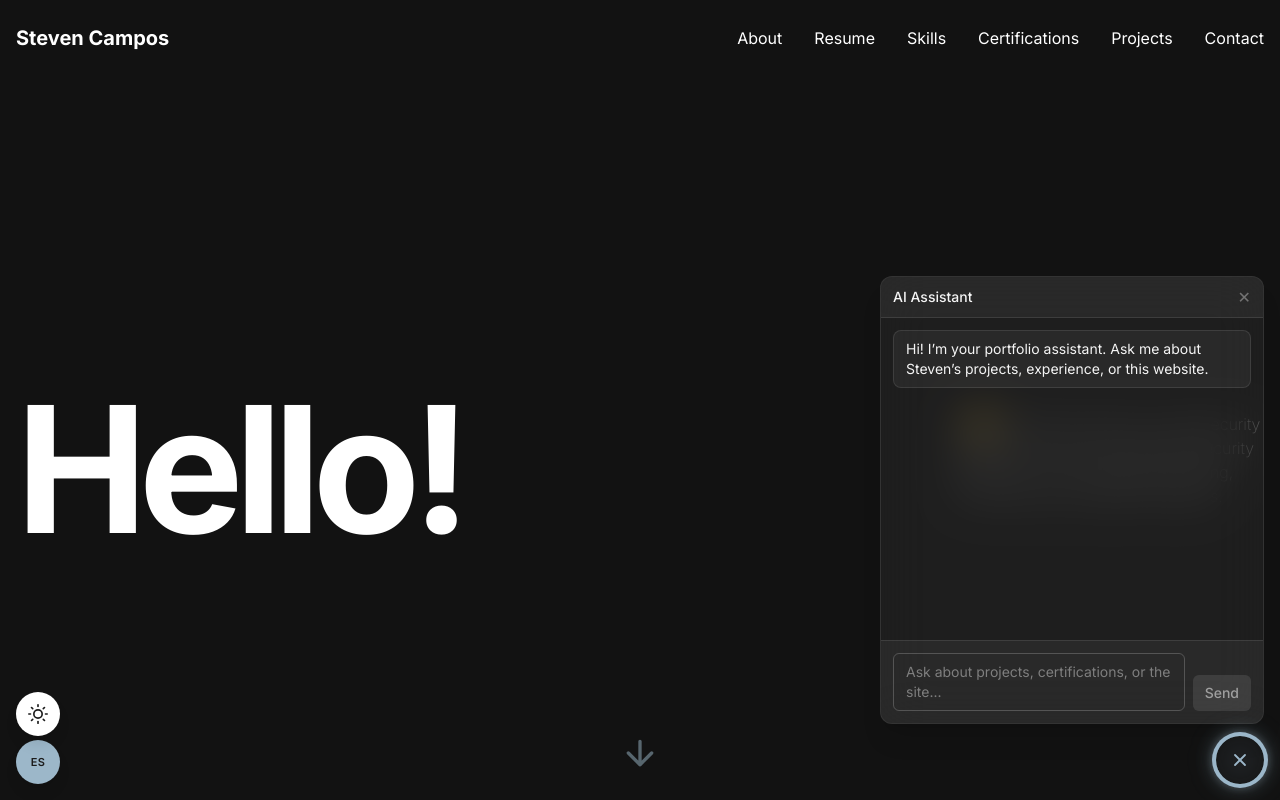
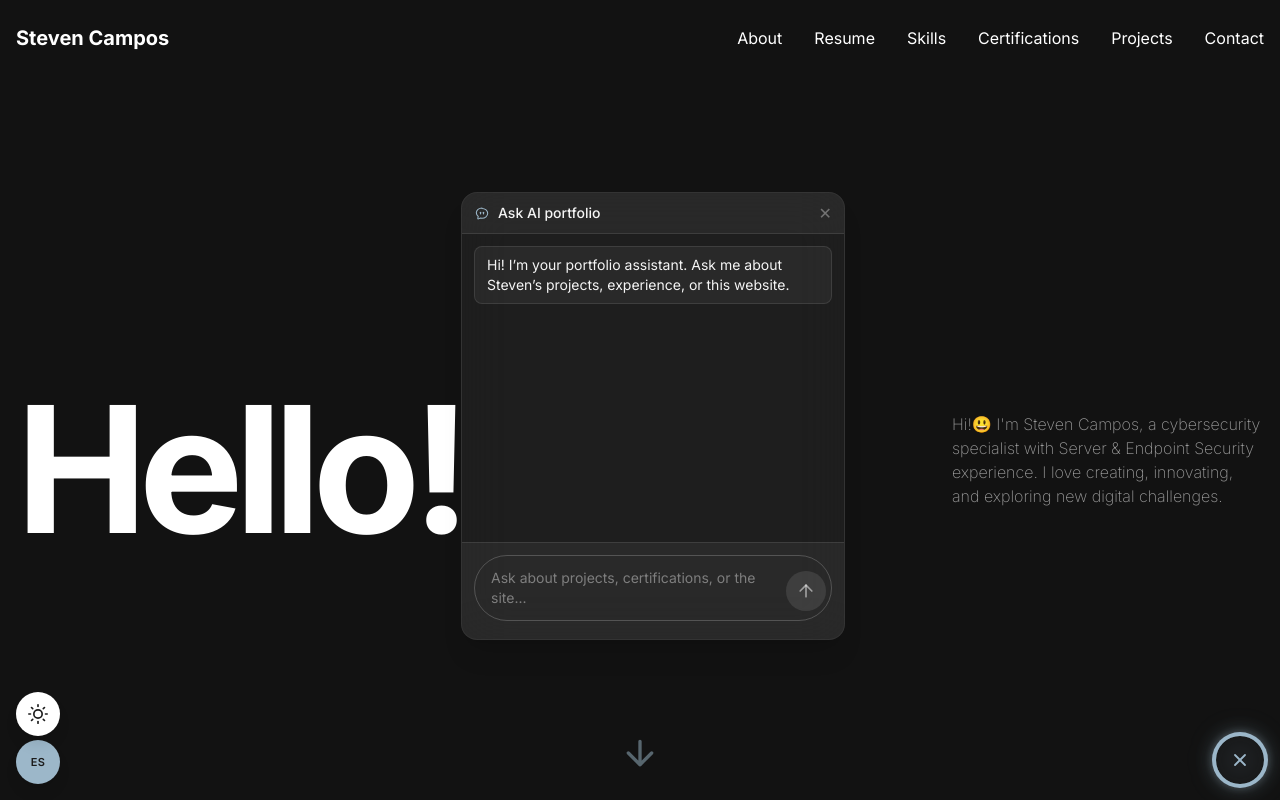
Before and after one commit to stevencampos15/NewPortfolio, a Next.js app: page / in a window 1280 px wide. Both pictures are taken after a click on the button "Open chat". Shown: the top 800 px of the page. Built offline with nearby package versions, Linux system fonts and the light colour scheme.

Commit message:
Added some improvements to the chat UI

```diff
--- a/src/components/chat/ChatWidget.tsx
+++ b/src/components/chat/ChatWidget.tsx
@@ -1,7 +1,8 @@
 "use client";
 
 import { useCallback, useEffect, useMemo, useRef, useState } from "react";
-import { AnimatePresence, motion } from "framer-motion";
+import { AnimatePresence, motion, useDragControls, useMotionValue } from "framer-motion";
+import { ArrowUp, Maximize2, Minimize2 } from "lucide-react";
 
 type ChatMessage = {
   role: "user" | "assistant";
@@ -26,6 +27,29 @@ const INITIAL_ASSISTANT_MESSAGE =
 
 const Container: React.FC<{ children: React.ReactNode }> = ({ children }) => (
   <div className="fixed bottom-4 right-4 z-50">{children}</div>
+);
+
+const SmallChatIcon: React.FC<{ className?: string }> = ({ className }) => (
+  <svg
+    xmlns="http://www.w3.org/2000/svg"
+    viewBox="0 0 24 24"
+    fill="none"
+    className={className}
+    aria-hidden
+  >
+    <path
+      d="M12 4.5c-4.694 0-8.5 3.24-8.5 7.25 0 2.13 1.086 4.02 2.86 5.3l-.66 2.9a.75.75 0 0 0 1.02.86l3.05-1.26c.716.16 1.476.25 2.28.25 4.694 0 8.5-3.24 8.5-7.3 0-4.01-3.806-7.25-8.5-7.25Z"
+      stroke="currentColor"
+      strokeWidth="1.6"
+      strokeLinecap="round"
+      strokeLinejoin="round"
+    />
+    {/* Eyes (open state) */}
+    <g>
+      <rect x="8.9" y="10" width="1.8" height="4.2" rx="0.9" fill="currentColor" />
+      <rect x="13.3" y="10" width="1.8" height="4.2" rx="0.9" fill="currentColor" />
+    </g>
+  </svg>
 );
 
 const FloatingButton: React.FC<{
@@ -171,40 +195,243 @@ const FloatingButton: React.FC<{
   );
 };
 
-const Panel: React.FC<{ children: React.ReactNode; isOpen: boolean } & {
+type PanelProps = {
+  isOpen: boolean;
   handleClose: () => void;
-}> = ({ children, isOpen, handleClose }) => {
+  messages: ReadonlyArray<ChatMessage>;
+  messagesContainerRef: React.RefObject<HTMLDivElement>;
+  input: string;
+  setInput: (v: string) => void;
+  canSend: boolean;
+  handleSend: () => void | Promise<void>;
+  handleInputKeyDown: (e: React.KeyboardEvent<HTMLTextAreaElement>) => void;
+};
+
+const Panel: React.FC<PanelProps> = ({
+  isOpen,
+  handleClose,
+  messages,
+  messagesContainerRef,
+  input,
+  setInput,
+  canSend,
+  handleSend,
+  handleInputKeyDown,
+}) => {
   const panelRef = useRef<HTMLDivElement>(null);
+  const dragControls = useDragControls();
+  const x = useMotionValue(0);
+  const y = useMotionValue(0);
+  const storageKey = "chat:panel:pos:v1";
+  const [isFullscreen, setIsFullscreen] = useState(false);
+  const prevPosRef = useRef<{ x: number; y: number } | null>(null);
 
-  const handleKeyDown = useCallback(
-    (e: KeyboardEvent) => {
-      if (e.key === "Escape") {
-        handleClose();
-      }
-    },
-    [handleClose]
-  );
+  const clampToViewport = useCallback((nx: number, ny: number, w: number, h: number) => {
+    const maxX = Math.max(0, window.innerWidth - w);
+    const maxY = Math.max(0, window.innerHeight - h);
+    const clampedX = Math.min(Math.max(0, nx), maxX);
+    const clampedY = Math.min(Math.max(0, ny), maxY);
+    return { x: clampedX, y: clampedY };
+  }, []);
+
+  const centerPosition = useCallback((w: number, h: number) => {
+    const cx = Math.max(0, (window.innerWidth - w) / 2);
+    const cy = Math.max(0, (window.innerHeight - h) / 2);
+    return { x: Math.round(cx), y: Math.round(cy) };
+  }, []);
+
+  // Handle ESC to close
+  const escHandler = useCallback((e: KeyboardEvent) => {
+    if (e.key === "Escape") handleClose();
+  }, [handleClose]);
 
   useEffect(() => {
     if (!isOpen) return;
-    document.addEventListener("keydown", handleKeyDown);
-    return () => document.removeEventListener("keydown", handleKeyDown);
-  }, [isOpen, handleKeyDown]);
+    document.addEventListener("keydown", escHandler);
+    return () => document.removeEventListener("keydown", escHandler);
+  }, [isOpen, escHandler]);
+
+  // Initialize position on open (remember last or center)
+  useEffect(() => {
+    if (!isOpen) return;
+    const apply = () => {
+      const el = panelRef.current;
+      if (!el) return;
+      const rect = el.getBoundingClientRect();
+      try {
+        const raw = localStorage.getItem(storageKey);
+        if (raw) {
+          const saved = JSON.parse(raw) as { x: number; y: number };
+          const { x: nx, y: ny } = clampToViewport(saved.x, saved.y, rect.width, rect.height);
+          x.set(nx);
+          y.set(ny);
+          return;
+        }
+      } catch {
+        /* ignore malformed storage */
+      }
+      const { x: cx, y: cy } = centerPosition(rect.width, rect.height);
+      x.set(cx);
+      y.set(cy);
+    };
+    // schedule after first paint so rect is measured correctly
+    requestAnimationFrame(apply);
+  }, [isOpen, clampToViewport, centerPosition, x, y]);
+
+  // Clamp on resize
+  useEffect(() => {
+    if (!isOpen) return;
+    const onResize = () => {
+      const el = panelRef.current;
+      if (!el) return;
+      const rect = el.getBoundingClientRect();
+      const next = clampToViewport(x.get(), y.get(), rect.width, rect.height);
+      x.set(next.x);
+      y.set(next.y);
+    };
+    window.addEventListener("resize", onResize);
+    return () => window.removeEventListener("resize", onResize);
+  }, [isOpen, clampToViewport, x, y]);
+
+  const handleDragEnd = useCallback(() => {
+    const el = panelRef.current;
+    if (!el) return;
+    const rect = el.getBoundingClientRect();
+    const next = clampToViewport(x.get(), y.get(), rect.width, rect.height);
+    x.set(next.x);
+    y.set(next.y);
+    try {
+      localStorage.setItem(storageKey, JSON.stringify(next));
+    } catch {
+      /* ignore */
+    }
+  }, [clampToViewport, x, y]);
+
+  const handleToggleFullscreen = useCallback(() => {
+    if (!isFullscreen) {
+      // Store current position and expand
+      prevPosRef.current = { x: x.get(), y: y.get() };
+      x.set(0);
+      y.set(0);
+      setIsFullscreen(true);
+      return;
+    }
+    // Restore position when exiting fullscreen
+    setIsFullscreen(false);
+    const prev = prevPosRef.current;
+    const el = panelRef.current;
+    if (prev && el) {
+      const rect = el.getBoundingClientRect();
+      const next = clampToViewport(prev.x, prev.y, rect.width, rect.height);
+      x.set(next.x);
+      y.set(next.y);
+    }
+  }, [isFullscreen, x, y, clampToViewport]);
 
   return (
-    <div
+    <motion.div
       ref={panelRef}
       role="dialog"
       aria-modal="true"
       aria-label="AI chat"
       className={
-        (isOpen ? "" : "hidden ") +
-        "w-96 max-w-[95vw] h-[28rem] rounded-xl shadow-xl flex flex-col overflow-hidden " +
-        "backdrop-blur-xl bg-white/10 dark:bg-white/5 border border-white/20 dark:border-white/10"
+        "fixed left-0 top-0 z-[60] shadow-xl flex flex-col overflow-hidden backdrop-blur-xl bg-white/10 dark:bg-white/5 border border-white/20 dark:border-white/10 " +
+        (isFullscreen
+          ? "w-screen max-w-none h-[100svh] rounded-none"
+          : "w-96 max-w-[95vw] h-[28rem] rounded-2xl")
       }
+      style={{ x, y, transformOrigin: "bottom right" }}
+      initial={{ opacity: 0, scale: 0.92 }}
+      animate={{ opacity: 1, scale: 1 }}
+      exit={{ opacity: 0, scale: 0.9 }}
+      transition={{ duration: 0.22, ease: "easeOut" }}
+      drag={!isFullscreen}
+      dragControls={dragControls}
+      dragListener={false}
+      dragMomentum={false}
+      dragElastic={0}
+      onDragEnd={handleDragEnd}
     >
-      {children}
-    </div>
+      {/* Header (drag handle) */}
+      <div
+        className={
+          "flex items-center justify-between px-3 py-2 border-b border-white/10 bg-white/5 dark:bg-white/5 select-none " +
+          (isFullscreen ? "" : "cursor-grab active:cursor-grabbing")
+        }
+        onPointerDown={(e) => {
+          if (!isFullscreen) dragControls.start(e);
+        }}
+      >
+        <div className="flex items-center gap-2 text-sm font-medium text-neutral-900 dark:text-neutral-100">
+          <SmallChatIcon className="h-4 w-4 text-[#9CB7C9]" />
+          <span>Ask AI portfolio</span>
+        </div>
+        <div className="flex items-center gap-2">
+          <button
+            type="button"
+            aria-label={isFullscreen ? "Exit fullscreen" : "Enter fullscreen"}
+            className="md:hidden text-neutral-500 hover:text-neutral-700 dark:hover:text-neutral-300"
+            onClick={handleToggleFullscreen}
+            onPointerDown={(e) => e.stopPropagation()}
+          >
+            {isFullscreen ? <Minimize2 className="h-5 w-5" /> : <Maximize2 className="h-5 w-5" />}
+          </button>
+          <button
+            type="button"
+            aria-label="Close chat panel"
+            tabIndex={0}
+            onClick={handleClose}
+            onKeyDown={(e) => {
+              if (e.key === "Enter" || e.key === " ") {
+                e.preventDefault();
+                handleClose();
+              }
+            }}
+            onPointerDown={(e) => e.stopPropagation()}
+            className="text-neutral-500 hover:text-neutral-700 dark:hover:text-neutral-300"
+          >
+            ✕
+          </button>
+        </div>
+      </div>
+
+      {/* Messages */}
+      <div ref={messagesContainerRef} className="flex-1 overflow-y-auto p-3 flex flex-col gap-2">
+        {messages.map((m, i) => (
+          <MessageBubble key={i} msg={m} />
+        ))}
+      </div>
+
+      {/* Input */}
+      <div className="p-3 border-t border-white/10 bg-white/5 dark:bg-white/5">
+        <div className="relative">
+          <textarea
+            aria-label="Type your message"
+            tabIndex={0}
+            value={input}
+            onChange={(e) => setInput(e.target.value)}
+            onKeyDown={handleInputKeyDown}
+            placeholder="Ask about projects, certifications, or the site..."
+            className="w-full resize-none rounded-full bg-transparent border border-white/20 px-4 py-3 pr-16 text-sm focus:outline-none focus:ring-2 focus:ring-[#9CB7C9] placeholder:text-white/40 min-h-12 max-h-28"
+          />
+          <button
+            type="button"
+            aria-label="Send message"
+            tabIndex={0}
+            disabled={!canSend}
+            onClick={() => void handleSend()}
+            className={
+              "absolute right-1.5 top-1/2 -translate-y-1/2 h-10 w-10 rounded-full flex items-center justify-center transition focus:outline-none focus:ring-2 focus:ring-[#9CB7C9] " +
+              (canSend
+                ? "bg-[#9CB7C9] text-[#1C1C1C] hover:bg-[#8BA5B7]"
+                : "bg-white/10 text-white/50 cursor-not-allowed")
+            }
+          >
+            <ArrowUp className="h-5 w-5" />
+          </button>
+        </div>
+      </div>
+    </motion.div>
   );
 };
 
@@ -332,59 +559,21 @@ const ChatWidget: React.FC = () => {
   return (
     <Container>
       <div className="flex flex-col items-end gap-3">
-        <Panel isOpen={isOpen} handleClose={() => setIsOpen(false)}>
-          <div className="flex items-center justify-between px-3 py-2 border-b border-white/10 bg-white/5 dark:bg-white/5">
-            <div className="text-sm font-medium text-neutral-900 dark:text-neutral-100">AI Assistant</div>
-            <button
-              type="button"
-              aria-label="Close chat panel"
-              tabIndex={0}
-              onClick={() => setIsOpen(false)}
-              onKeyDown={(e) => {
-                if (e.key === "Enter" || e.key === " ") {
-                  e.preventDefault();
-                  setIsOpen(false);
-                }
-              }}
-              className="text-neutral-500 hover:text-neutral-700 dark:hover:text-neutral-300"
-            >
-              ✕
-            </button>
-          </div>
-          <div ref={messagesContainerRef} className="flex-1 overflow-y-auto p-3 flex flex-col gap-2">
-            {messages.map((m, i) => (
-              <MessageBubble key={i} msg={m} />
-            ))}
-          </div>
-          <div className="p-3 border-t border-white/10 bg-white/5 dark:bg-white/5">
-            <div className="flex items-end gap-2">
-              <textarea
-                aria-label="Type your message"
-                tabIndex={0}
-                value={input}
-                onChange={(e) => setInput(e.target.value)}
-                onKeyDown={handleInputKeyDown}
-                placeholder="Ask about projects, certifications, or the site..."
-                className="w-full resize-none rounded-md border border-white/20 bg-transparent px-3 py-2 text-sm focus:outline-none focus:ring-2 focus:ring-[#9CB7C9] placeholder:text-white/40 min-h-10 max-h-28"
-              />
-              <button
-                type="button"
-                aria-label="Send message"
-                tabIndex={0}
-                disabled={!canSend}
-                onClick={() => void handleSend()}
-                className={
-                  "rounded-md px-3 py-2 text-sm font-medium " +
-                  (canSend
-                    ? "bg-[#9CB7C9] text-[#1C1C1C] hover:bg-[#8BA5B7]"
-                    : "bg-white/10 text-white/50 cursor-not-allowed")
-                }
-              >
-                Send
-              </button>
-            </div>
-          </div>
-        </Panel>
+        <AnimatePresence>
+          {isOpen && (
+            <Panel
+              isOpen={isOpen}
+              handleClose={() => setIsOpen(false)}
+              messages={messages}
+              messagesContainerRef={messagesContainerRef}
+              input={input}
+              setInput={setInput}
+              canSend={canSend}
+              handleSend={() => void handleSend()}
+              handleInputKeyDown={handleInputKeyDown}
+            />
+          )}
+        </AnimatePresence>
         <FloatingButton
           isOpen={isOpen}
           handleClick={handleToggle}
```
